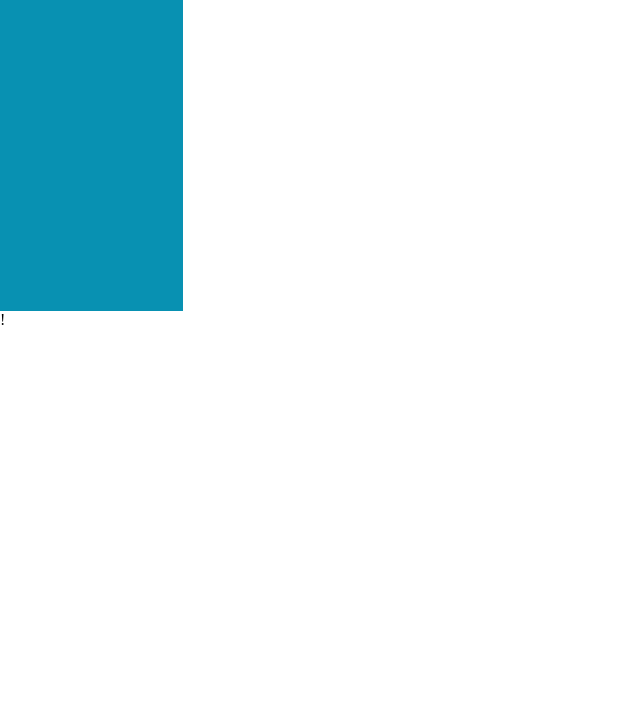
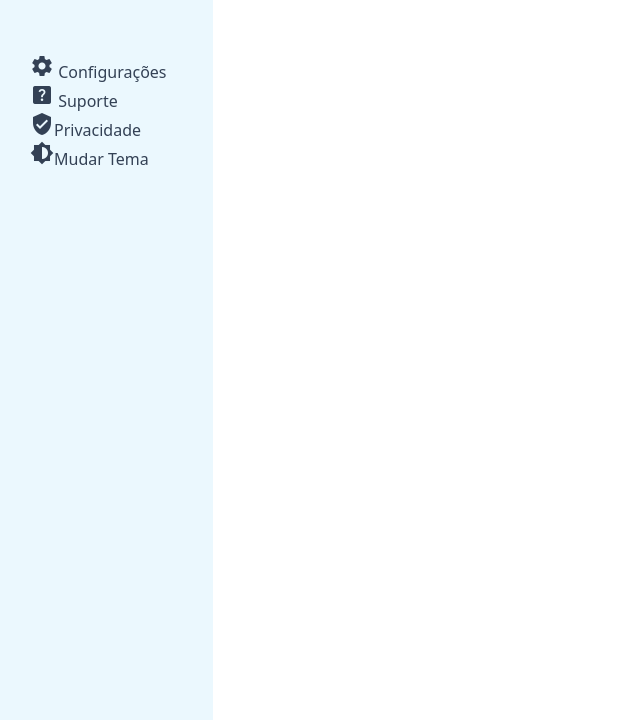
Before and after one commit to fpcoutinho/dashboard, a plain HTML site: page index.html in a window 1280 px wide. Shown: the part 80-800 px from the top of the page, without its empty margins (0-640 px from the left). Drawn offline with Linux system fonts and the light colour scheme.

Commit message:
fontes definidas,  navegador inicia com tema do OS

```diff
--- a/index.html
+++ b/index.html
@@ -5,19 +5,38 @@
     <meta charset="utf-8">
     <meta name="viewport" content="width=device-width, initial-scale=1.0">
     <link rel="stylesheet" href="https://fonts.googleapis.com/icon?family=Material+Icons">
-    <link rel="stylesheet" href="https://cdnjs.cloudflare.com/ajax/libs/font-awesome/4.7.0/css/font-awesome.min.css">
+    <link rel="stylesheet" href="https://fonts.googleapis.com/css2?family=Inter:wght@400;500;600;700&display=swap">
     <link rel="stylesheet" href="style.css">
-    <link rel="icon" type="image/x-icon" href="recursos/favicon.png">
+    <link rel="icon" type="image/x-icon" href="recursos/favicon.ico">
     <title>Dashboard</title>
 </head>
 
 <body>
 
-    <div class="sidebar"></div>
+    <div class="sidebar">
+        <h1>Dashboard</h1>
+        <ul class="navegacao">
+
+        </ul>
+
+        <ul class="configuracoes">
+            <li><a href="#"><span class="material-icons">
+                        settings
+                    </span> Configurações</a></li>
+            <li><a href="#"><span class="material-icons">
+                        help_center
+                    </span> Suporte</a></li>
+            <li><a href="#"><span class="material-icons">
+                        verified_user
+                    </span>Privacidade</a></li>
+            <li><a href="#" class="botao-tema"><span class="material-icons">
+                        brightness_6
+                    </span>Mudar Tema</a></li>
+        </ul>
+    </div>
     <div class="main"></div>
 
+    <script src="script.js"></script>
 </body>
 
 </html>
-
-!
--- a/script.js
+++ b/script.js
@@ -2,7 +2,16 @@ document.querySelector(".botao-tema").addEventListener("click", switchTheme);
 function switchTheme() {
     const root = document.documentElement;
     const newTheme = root.className === 'light' ? 'dark' : 'light';
-    const botao = newTheme === 'dark' ? 'light' : 'dark';
     root.className = newTheme;
-    this.innerHTML = `<span class="material-icons" id="icone-tema">${botao}_mode</span>${botao} mode`;
 }
+
+window.onload = () => {
+    const root = document.documentElement;
+    const prefersDarkMode = window.matchMedia("(prefers-color-scheme: dark)").matches;
+    if(prefersDarkMode) {
+        root.className = 'dark';
+    }
+    else {
+        root.className = 'light';
+    }
+}
--- a/style.css
+++ b/style.css
@@ -16,14 +16,55 @@
     --cards-highlight: #152940;
 }
 
+html{
+    font-family: Inter var, ui-sans-serif, system-ui, -apple-system, BlinkMacSystemFont, Segoe UI, Roboto,
+                Helvetica Neue, Arial, Noto Sans, sans-serif, Apple Color Emoji,
+                Segoe UI Emoji, Segoe UI Symbol, Noto Color Emoji;
+}
+
+h1, h2, h3, h4, h5, h6 {
+    color: var(--primary);
+}
+
+a {
+    color: var(--secondary);
+    text-decoration: none;
+}
+
+a:hover{
+    color: var(--text-highlight);
+}
+
+button{
+    background-color: var(--cards);
+}
+
+button:hover{
+    background-color: var(--cards-highlight);
+}
+
+ul{
+    padding: 0;
+}
+
+li{
+    list-style: none;
+}
+
 body{
+    background-color: var(--bg);
+    color: var(--secondary);
     margin: 0;
     height: 100vh;
     width: 100vw;
     display: grid;
-    grid-template-columns: 1fr 6fr;
+    grid-template-columns: 1fr 5fr;
 }
 
 .sidebar{
-    background-color: #0891b2;
+    background-color: var(--cards-highlight);
+    padding-left: 30px;
+    display: flex;
+    flex-direction: column;
+    align-items: start;
 }
```
Also changed, not shown: recursos/favicon.ico (added), 1 other file.
